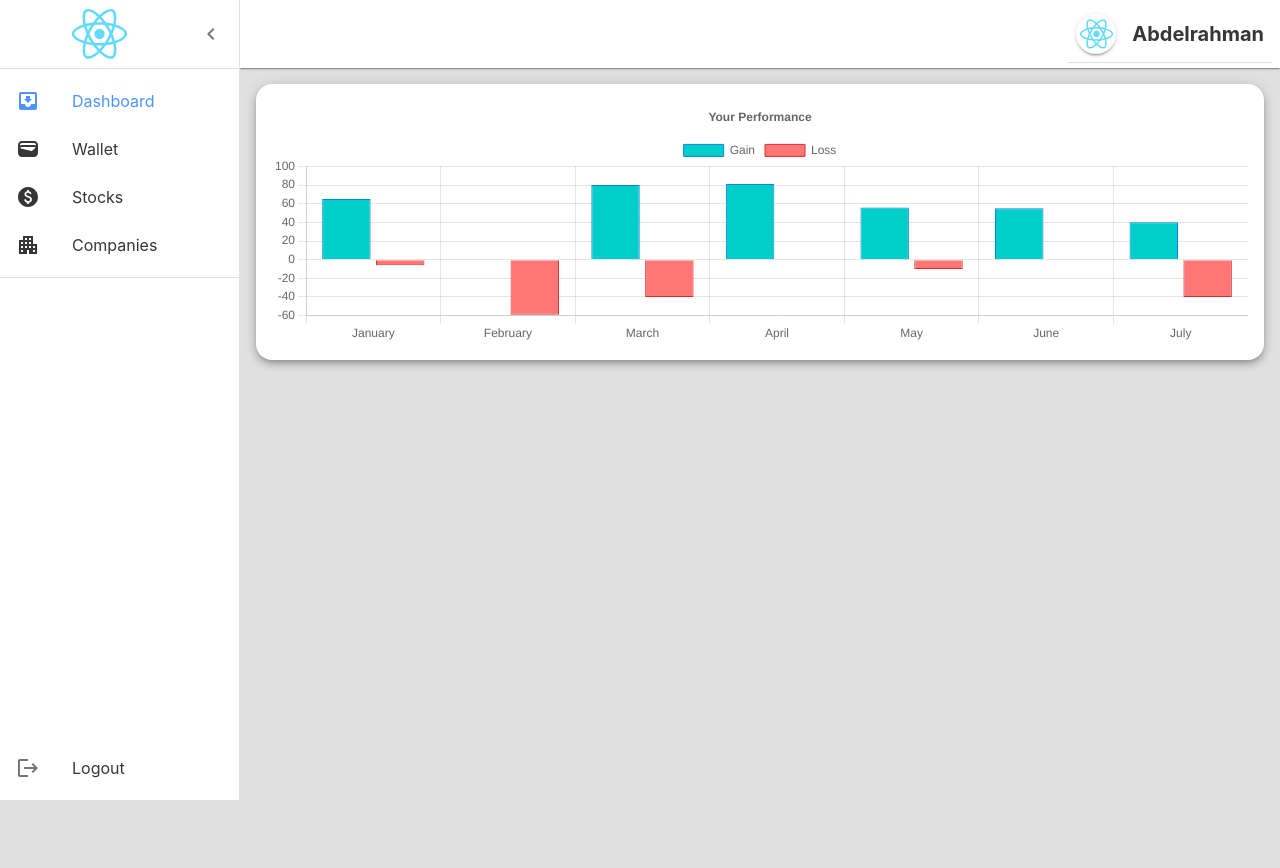
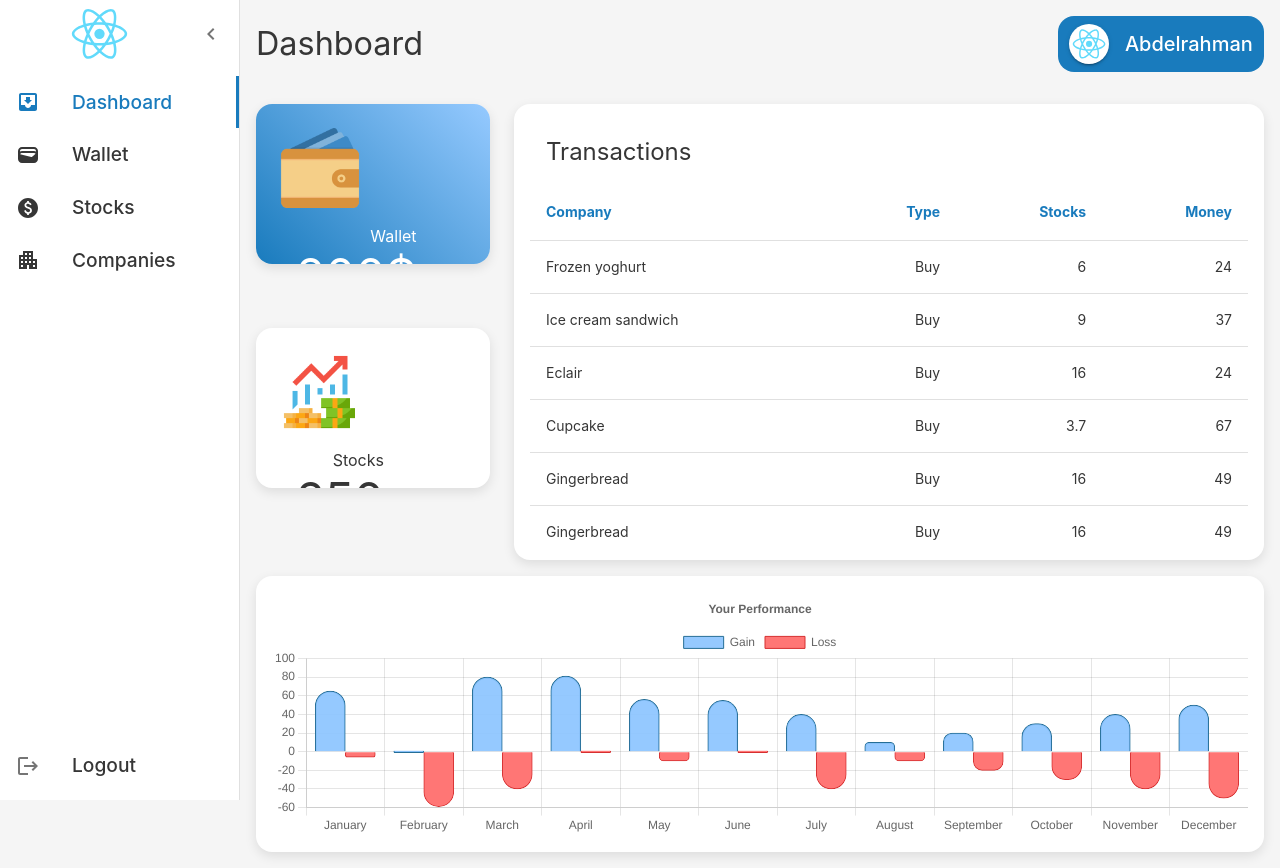
Before and after one commit to Abd-ELrahmanHamza/Stock-Market-Trading, a React (Create React App) app: page / in a window 1280 px wide. Before the commit the page ends 800 px from the top, so only its background shows below. Built offline with nearby package versions, Linux system fonts and the light colour scheme.

Commit message:
add transactions table

```diff
--- a/src/presentation/components/BarChart.tsx
+++ b/src/presentation/components/BarChart.tsx
@@ -36,31 +36,51 @@ export const options = {
   },
 };
 
-const labels = ["January", "February", "March", "April", "May", "June", "July"];
+const labels = [
+  "January",
+  "February",
+  "March",
+  "April",
+  "May",
+  "June",
+  "July",
+  "August",
+  "September",
+  "October",
+  "November",
+  "December",
+];
 
 export const data = {
   labels,
   datasets: [
     {
       label: "Gain",
-      data: [65, 0, 80, 81, 56, 55, 40],
+      data: [65, 0, 80, 81, 56, 55, 40, 10, 20, 30, 40, 50],
       backgroundColor: [] as string[], // Leave this empty for now
       borderColor: [] as string[], // Leave this empty for now
       borderWidth: 1,
+      barThickness: 30,
+      borderRadius: 15,
+      minBarLength: 2,
     },
     {
       label: "Loss",
-      data: [-6, -59, -40, 0, -10, 0, -40],
+      data: [-6, -59, -40, 0, -10, 0, -40, -10, -20, -30, -40, -50],
       backgroundColor: [] as string[], // Leave this empty for now
       borderColor: [] as string[], // Leave this empty for now
       borderWidth: 1,
+      barThickness: 30,
+      borderRadius: 15,
+      minBarLength: 2,
     },
   ],
 };
 
 // Responsive Bar Chart
-const Container = styled("div")(({ theme }) => ({
+const Container = styled("div")(() => ({
   width: "100%",
+  maxWidth: "100%" /* Allow the container to expand */,
 }));
 
 export function BarChart() {
@@ -68,18 +88,18 @@ export function BarChart() {
   useEffect(() => {
     // Customize the background and border colors based on positive/negative values
     data.datasets[0].backgroundColor = data.datasets[0].data.map(
-      (value) => `${theme.palette.secondary.light}`
+      () => `${theme.palette.primary.light}`
     );
 
     data.datasets[0].borderColor = data.datasets[0].data.map(
-      (value) => `${theme.palette.secondary.dark}`
+      () => `${theme.palette.primary.dark}`
     );
     data.datasets[1].backgroundColor = data.datasets[0].data.map(
-      (value) => `${theme.palette.error.light}`
+      () => `${theme.palette.error.light}`
     );
 
     data.datasets[1].borderColor = data.datasets[0].data.map(
-      (value) => `${theme.palette.error.dark}`
+      () => `${theme.palette.error.dark}`
     );
   }, []);
   return (
--- a/src/presentation/components/Card.tsx
+++ b/src/presentation/components/Card.tsx
@@ -7,13 +7,26 @@ const StyledCard = styled(Paper)(({ theme }) => ({
   color: theme.palette.text.secondary,
   padding: theme.spacing(2),
   borderRadius: "1rem",
+  boxShadow: "rgba(0, 0, 0, 0.1) 0px 4px 12px",
+  height: "100%",
+}));
+
+const StyledNoPadCard = styled(Paper)(({ theme }) => ({
+  ...theme.typography.body2,
+  color: theme.palette.text.secondary,
+  borderRadius: "1rem",
+  boxShadow: "rgba(0, 0, 0, 0.1) 0px 4px 12px",
+  overflow: "hidden",
 }));
 
 interface CardProps {
   children: React.ReactNode;
 }
 const Card = ({ children }: CardProps) => {
-  return <StyledCard elevation={5}>{children}</StyledCard>;
+  return <StyledCard elevation={7}>{children}</StyledCard>;
 };
 
-export default Card;
+const NoPadCard = ({ children }: CardProps) => {
+  return <StyledNoPadCard elevation={7}>{children}</StyledNoPadCard>;
+};
+export { Card, NoPadCard };
--- /dev/null
+++ b/src/presentation/components/IconCard.tsx
@@ -0,0 +1,62 @@
+import { Box, Typography, Avatar, Grid } from "@mui/material";
+import styled from "@mui/material/styles/styled";
+
+const StyledBox = styled(Grid)<{ isGradient?: boolean }>(
+  ({ theme, isGradient }) => ({
+    display: "flex",
+    justifyContent: "space-between",
+    alignItems: "center",
+    flexDirection: "row",
+    padding: theme.spacing(3),
+    maxHeight: "10rem",
+    flexWrap: "wrap",
+    backgroundImage: isGradient
+      ? `linear-gradient(45deg, ${theme.palette.primary.main} 0%, ${theme.palette.primary.light} 100%)`
+      : "none",
+    color: isGradient ? theme.palette.common.white : theme.palette.common.black,
+  })
+);
+
+const StyledAvatar = styled(Avatar)(({ theme }) => ({
+  width: theme.spacing(10),
+  height: theme.spacing(10),
+}));
+
+const BoxItem = styled(Box)(({ theme }) => ({
+  display: "flex",
+  justifyContent: "flex-end",
+  alignItems: "flex-end",
+  flexDirection: "column",
+  padding: theme.spacing(2),
+}));
+
+interface IconCardProps {
+  Icon: string;
+  text: string;
+  sub: string;
+}
+const IconCard = ({ Icon, text, sub }: IconCardProps) => {
+  return (
+    <StyledBox>
+      <StyledAvatar variant="rounded" alt="Wallet" src={Icon} />
+      <BoxItem>
+        <Typography>{sub}</Typography>
+        <Typography variant="h3">{text}</Typography>
+      </BoxItem>
+    </StyledBox>
+  );
+};
+
+const IconGradientCard = ({ Icon, text, sub }: IconCardProps) => {
+  return (
+    <StyledBox isGradient>
+      <StyledAvatar variant="rounded" alt="Wallet" src={Icon} />
+      <BoxItem>
+        <Typography>{sub}</Typography>
+        <Typography variant="h3">{text}</Typography>
+      </BoxItem>
+    </StyledBox>
+  );
+};
+
+export { IconCard, IconGradientCard };
--- a/src/presentation/components/Link.tsx
+++ b/src/presentation/components/Link.tsx
@@ -24,7 +24,10 @@ const StyledNavLink = styled(ReactRouterDomNavLink)(({ theme }) => ({
   },
 
   "&.active": {
-    color: theme.palette.primary.light,
+    color: theme.palette.primary.main,
+    "& .MuiListItem-root": {
+      borderRight: `0.2rem solid ${theme.palette.primary.main}`,
+    },
   },
 }));
 
--- a/src/presentation/components/User.tsx
+++ b/src/presentation/components/User.tsx
@@ -7,13 +7,16 @@ const UserContainer = styled(Box)(({ theme }) => ({
   display: "flex",
   alignItems: "center",
   justifyContent: "flex-end",
-  padding: "0.5rem",
-  borderBottom: `1px solid ${theme.palette.divider}`,
+  padding: "0.5rem 0.7rem",
+  backgroundColor: theme.palette.primary.main,
+  borderRadius: "1rem",
+  cursor: "pointer",
+  boxShadow:""
 }));
 
 const UserName = styled(Typography)(({ theme }) => ({
   marginLeft: theme.spacing(2),
-  fontWeight: "bold",
+  color: theme.palette.common.white,
 }));
 
 const UserAvatar = styled(Avatar)(({ theme }) => ({
--- /dev/null
+++ b/src/presentation/features/Transactions.tsx
@@ -0,0 +1,87 @@
+import * as React from "react";
+import { styled } from "@mui/material/styles";
+import Table from "@mui/material/Table";
+import TableBody from "@mui/material/TableBody";
+import TableCell, { tableCellClasses } from "@mui/material/TableCell";
+import TableContainer from "@mui/material/TableContainer";
+import TableHead from "@mui/material/TableHead";
+import TableRow from "@mui/material/TableRow";
+import Paper from "@mui/material/Paper";
+import { Box, Typography } from "@mui/material";
+
+const StyledTableCell = styled(TableCell)(({ theme }) => ({
+  [`&.${tableCellClasses.head}`]: {
+    // backgroundColor: theme.palette.primary.main,
+    color: theme.palette.primary.main,
+    fontWeight: "bold",
+  },
+}));
+
+const StyledTableRow = styled(TableRow)(({ theme }) => ({
+//   "&:nth-of-type(odd)": {
+//     backgroundColor: theme.palette.action.hover,
+//   },
+  // hide last border
+  "&:last-child td, &:last-child th": {
+    border: 0,
+  },
+}));
+
+function createData(
+  name: string,
+  calories: string,
+  fat: number,
+  carbs: number
+) {
+  return { name, calories, fat, carbs };
+}
+
+const rows = [
+  createData("Frozen yoghurt", "Buy", 6.0, 24),
+  createData("Ice cream sandwich", "Buy", 9.0, 37),
+  createData("Eclair", "Buy", 16.0, 24),
+  createData("Cupcake", "Buy", 3.7, 67),
+  createData("Gingerbread", "Buy", 16.0, 49),
+  createData("Gingerbread", "Buy", 16.0, 49),
+  createData("Gingerbread", "Buy", 16.0, 49),
+];
+
+export default function Transactions() {
+  return (
+    <Box>
+      <Typography variant="h5" sx={{ padding: "1rem" }}>
+        Transactions
+      </Typography>
+      <TableContainer
+        sx={{
+          maxHeight: "45vh",
+          boxShadow: "none",
+        }}
+        component={Paper}
+      >
+        <Table>
+          <TableHead>
+            <TableRow>
+              <StyledTableCell>Company</StyledTableCell>
+              <StyledTableCell align="right">Type</StyledTableCell>
+              <StyledTableCell align="right">Stocks</StyledTableCell>
+              <StyledTableCell align="right">Money</StyledTableCell>
+            </TableRow>
+          </TableHead>
+          <TableBody>
+            {rows.map((row) => (
+              <StyledTableRow key={row.name}>
+                <StyledTableCell component="th" scope="row">
+                  {row.name}
+                </StyledTableCell>
+                <StyledTableCell align="right">{row.calories}</StyledTableCell>
+                <StyledTableCell align="right">{row.fat}</StyledTableCell>
+                <StyledTableCell align="right">{row.carbs}</StyledTableCell>
+              </StyledTableRow>
+            ))}
+          </TableBody>
+        </Table>
+      </TableContainer>
+    </Box>
+  );
+}
--- a/src/presentation/features/Header.tsx
+++ b/src/presentation/layouts/Header.tsx
@@ -1,18 +1,22 @@
-import { Box } from "@mui/material";
+import { Box, Paper, Typography } from "@mui/material";
 import styled from "@mui/material/styles/styled";
 import User from "../components/User";
 import logo from "../assets/images/logo.svg";
 const HeaderContainer = styled(Box)(({ theme }) => ({
   display: "flex",
   alignItems: "center",
-  justifyContent: "flex-end",
-  padding: theme.spacing(0.7, 1),
-  backgroundColor: theme.palette.common.white,
-  boxShadow: theme.shadows[1],
+  justifyContent: "space-between",
+  padding: "1rem",
+  borderRadius: "0",
 }));
-const Header = () => {
+
+interface HeaderProps {
+  title: string;
+}
+const Header = ({ title }: HeaderProps) => {
   return (
     <HeaderContainer>
+      <Typography variant="h4">{title}</Typography>
       <User source={logo} />
     </HeaderContainer>
   );
--- a/src/presentation/layouts/Sidebar.tsx
+++ b/src/presentation/layouts/Sidebar.tsx
@@ -42,6 +42,7 @@ const DrawerHeader = styled("div")(({ theme }) => ({
   justifyContent: "flex-end",
   padding: theme.spacing(0, 1),
   ...theme.mixins.toolbar,
+  border: "none",
 }));
 
 const Drawer = styled(MuiDrawer, {
@@ -51,8 +52,7 @@ const Drawer = styled(MuiDrawer, {
   flexShrink: 0,
   whiteSpace: "nowrap",
   boxSizing: "border-box",
-  "& .MuiList-root": {
-  },
+  "& .MuiList-root": {},
   ...(open && {
     ...openedMixin(theme),
     "& .MuiDrawer-paper": openedMixin(theme),
@@ -74,12 +74,14 @@ const LogoutList = styled(List)(() => ({
   marginTop: "auto",
 }));
 
-const NavListLink = styled(NavLink)(({ theme }) => ({
-  backgroundColor: theme.palette.common.black,
-  "&.active": {
-    borderRight: `4px solid ${theme.palette.primary.light}`,
+const StyledListItemText = styled(ListItemText)(({ theme }) => ({
+  "& .MuiTypography-root": {
+    fontSize: "1.2rem",
+    fontWeight: 500,
   },
 }));
+
+const StyledListItemButton = styled(ListItemButton)(({ theme }) => ({}));
 
 interface SidebarProps {
   open: boolean;
@@ -99,27 +101,25 @@ const Sidebar = ({ open, toggleDrawer, navigationList }: SidebarProps) => {
           {open ? <ChevronLeftIcon /> : <MenuIcon />}
         </IconButton>
       </DrawerHeader>
-      <Divider />
       <List>
         {navigationList.map(({ text, icon, link }) => (
-          <NavListLink key={text} dest={link}>
+          <NavLink key={text} dest={link}>
             <ListItem disablePadding>
-              <ListItemButton>
+              <StyledListItemButton>
                 <ListItemIcon sx={{ color: "inherit" }}>{icon}</ListItemIcon>
-                <ListItemText primary={text} />
-              </ListItemButton>
+                <StyledListItemText primary={text} />
+              </StyledListItemButton>
             </ListItem>
-          </NavListLink>
+          </NavLink>
         ))}
       </List>
-      <Divider />
       <LogoutList>
         <ListItem disablePadding>
           <ListItemButton>
             <ListItemIcon>
               <LogoutIcon />
             </ListItemIcon>
-            <ListItemText primary={"Logout"} />
+            <StyledListItemText primary={"Logout"} />
           </ListItemButton>
         </ListItem>
       </LogoutList>
--- a/src/presentation/pages/Investor/Investor.tsx
+++ b/src/presentation/pages/Investor/Investor.tsx
@@ -3,7 +3,7 @@ import Sidebar from "../../layouts/Sidebar";
 import { styled } from "@mui/material";
 import React from "react";
 import { Outlet } from "react-router-dom";
-import Header from "../../features/Header";
+import Header from "../../layouts/Header";
 import InboxIcon from "@mui/icons-material/MoveToInbox";
 import ApartmentIcon from "@mui/icons-material/Apartment";
 import WalletIcon from "@mui/icons-material/Wallet";
@@ -57,7 +57,7 @@ export default function Investor() {
           navigationList={navigationList}
         />
         <Box component="main" sx={{ width: "100%" }}>
-          <Header />
+          <Header title="Dashboard" />
           <ContentContainer>
             <Outlet></Outlet>
           </ContentContainer>
--- a/src/presentation/pages/Investor/InvestorDashboard.tsx
+++ b/src/presentation/pages/Investor/InvestorDashboard.tsx
@@ -1,10 +1,40 @@
-import { Box } from "@mui/material";
-import Card from "../../components/Card";
+import { Box, Grid } from "@mui/material";
+import { Card, NoPadCard } from "../../components/Card";
 import { BarChart } from "../../components/BarChart";
+import { IconCard, IconGradientCard } from "../../components/IconCard";
+import styled from "@mui/material/styles/styled";
+import wallet from "../../assets/images/wallet.png";
+import stock from "../../assets/images/stock.png";
+import Transactions from "../../features/Transactions";
+
+const StyledGrid = styled(Grid)(({ theme }) => ({
+  marginBottom: theme.spacing(2),
+}));
 
 const InvestorDashboard = () => {
   return (
     <Box>
+      <StyledGrid container spacing={3} columns={{ sm: 1, md: 4 }}>
+        <Grid item xs={1} md={1}>
+          <StyledGrid container spacing={8} columns={{ sm: 2, md: 1 }}>
+            <Grid item xs={1} md={1}>
+              <NoPadCard>
+                <IconGradientCard Icon={wallet} text="200$" sub="Wallet" />
+              </NoPadCard>
+            </Grid>
+            <Grid item xs={1} md={1}>
+              <NoPadCard>
+                <IconCard Icon={stock} text="250" sub="Stocks" />
+              </NoPadCard>
+            </Grid>
+          </StyledGrid>
+        </Grid>
+        <Grid item xs={1} md={3}>
+          <Card>
+            <Transactions />
+          </Card>
+        </Grid>
+      </StyledGrid>
       <Card>
         <BarChart />
       </Card>
--- a/src/presentation/theme.tsx
+++ b/src/presentation/theme.tsx
@@ -1,4 +1,3 @@
-import { grey } from "@mui/material/colors";
 import { createTheme, responsiveFontSizes } from "@mui/material/styles";
 
 // Define your custom theme
@@ -8,16 +7,16 @@ const theme = responsiveFontSizes(
       MuiCssBaseline: {
         styleOverrides: {
           body: {
-            backgroundColor: grey[300],
+            backgroundColor: "grey[100]",
           },
         },
       },
     },
     palette: {
       primary: {
-        main: "#0070f3", // Primary Blue
-        light: "#4d94ff", // Light Blue
-        dark: "#0052cc", // Dark Blue
+        main: "#197BBD", // Primary Blue
+        light: "#8cc5ffea", // Light Blue
+        dark: "#256E96", // Dark Blue
       },
       secondary: {
         main: "#00b894", // Green
@@ -38,7 +37,7 @@ const theme = responsiveFontSizes(
       },
       text: {
         primary: "#363636", // Black
-        secondary: "#ffffff", // White
+        secondary: "#363636", // White
       },
     },
     typography: {
@@ -55,7 +54,6 @@ const theme = responsiveFontSizes(
         '"Segoe UI Symbol"',
       ].join(","),
     },
-
   })
 );
 
```
Also changed, not shown: src/presentation/assets/images/stock.png (added), src/presentation/assets/images/wallet.png (added).
